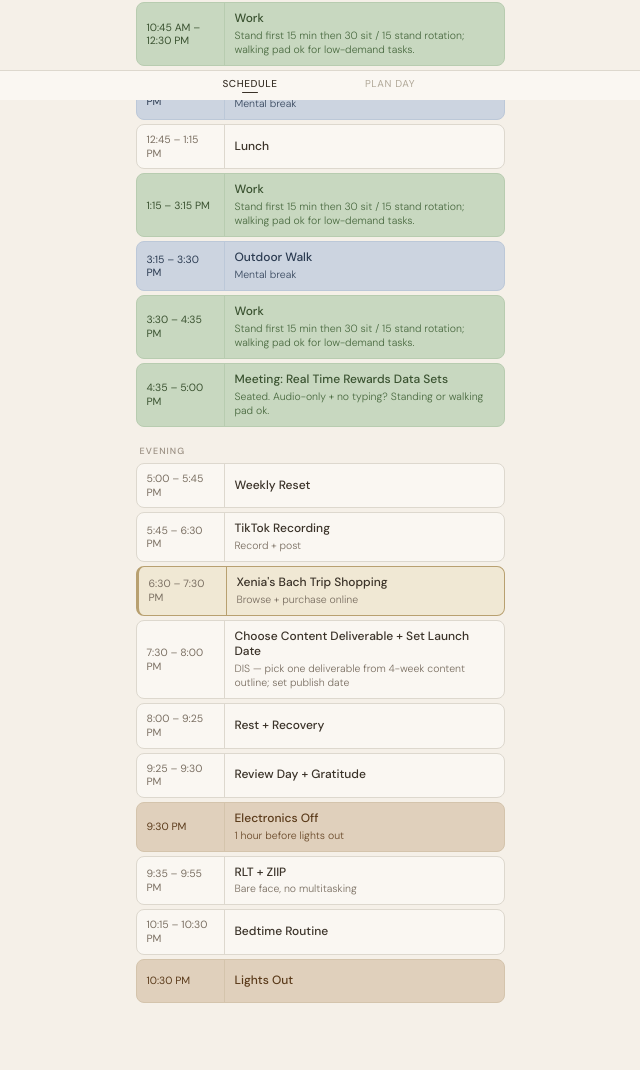
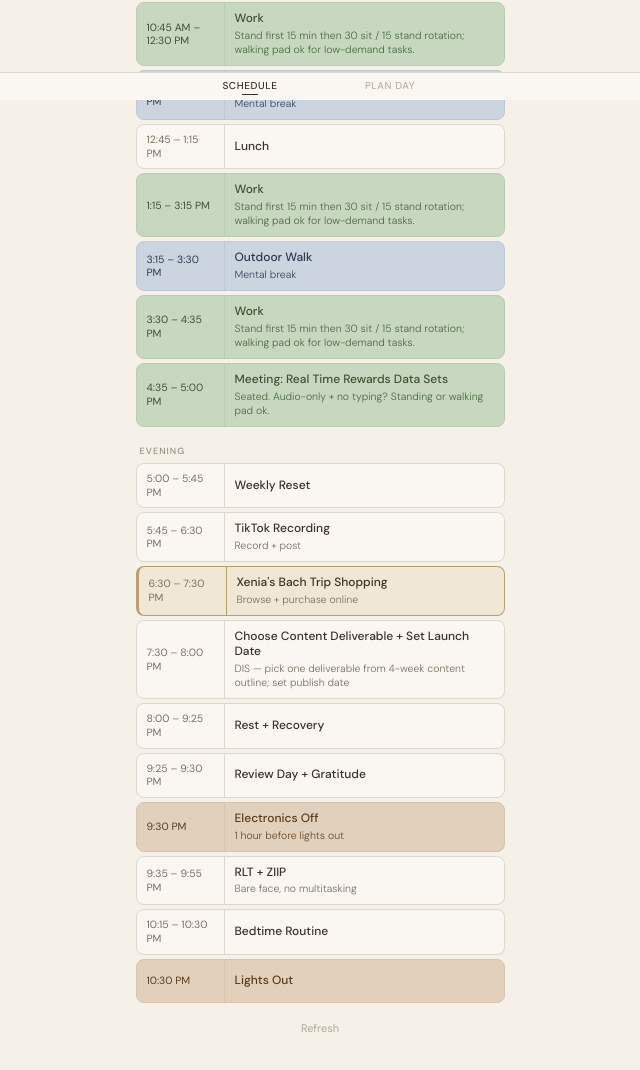
Before and after one commit to chaerobin/dailyscheduleee, a React (Vite) app: page / in a window 1280 px wide. Shown: the part 700-1770 px from the top of the page, without its empty margins (320-960 px from the left). Built offline with nearby package versions, Linux system fonts and the light colour scheme.

Commit message:
Add files via upload

```diff
--- a/src/SchedulePage.tsx
+++ b/src/SchedulePage.tsx
@@ -62,8 +62,27 @@ export function SchedulePage() {
               onClose={() => setShowAdd(false)}
             />
           )}
+
+          {/* Refresh button — centered below schedule, matches Plan Day tab style */}
+          <div style={{ display: 'flex', justifyContent: 'center', marginTop: 8 }}>
+            <button
+              type="button"
+              onClick={() => {
+                if (confirm('Refresh this day to the latest default schedule?')) {
+                  resetDay();
+                }
+              }}
+              style={{
+                padding: 10, background: 'transparent', color: '#b0a898',
+                border: 'none', fontFamily: 'DM Sans, sans-serif', fontSize: 11, cursor: 'pointer',
+              }}
+            >
+              Refresh
+            </button>
+          </div>
         </div>
       </div>
+
       <div style={{ display: tab === 'plan' ? 'block' : 'none' }}>
         <SurveyPage />
       </div>
@@ -98,7 +117,7 @@ function NavTab({ label, active, onClick }: {
     <button
       onClick={onClick}
       style={{
-        flex: 1, maxWidth: 140, padding: '6px 0 5pt',
+        flex: 1, maxWidth: 140, padding: '6px 0 5px',
         background: 'transparent', border: 'none', cursor: 'pointer',
         display: 'flex', flexDirection: 'column', alignItems: 'center', gap: 2,
       }}
```
